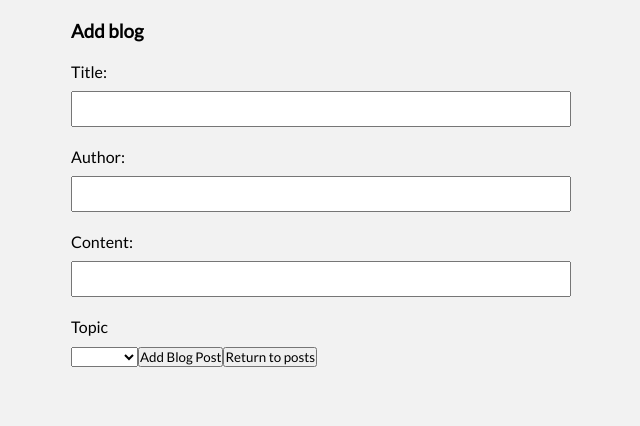
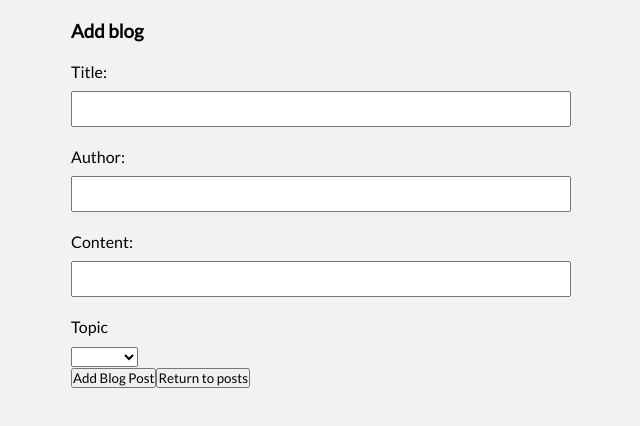
Before and after one commit to rosensteinsamuel1/vue-cleveland-blog, a Vue app: page /add in a window 1280 px wide. Shown: the top 426 px of the page, without its empty margins (319-959 px from the left). Built offline with nearby package versions, Linux system fonts and the light colour scheme.

Commit message:
updated README

```diff
--- a/src/components/AddBlog.vue
+++ b/src/components/AddBlog.vue
@@ -14,9 +14,10 @@
       <select v-model="blog.topic">
         <option v-for="topic in topics" v-bind:key="topic.id">{{topic}}</option>
       </select>
-      <!-- <router-link v-on:click.prevent="post" v-bind:to="'/'" tag="button">Add Post</router-link> -->
-      <button v-on:click.prevent="post" @click="$router.push('/')">Add Blog Post</button>
-      <button @click="$router.push('/')">Return to posts</button>
+      <div class="buttons">
+        <button v-on:click.prevent="post" @click="$router.push('/')">Add Blog Post</button>
+        <button @click="$router.push('/')">Return to posts</button>
+      </div>
     </form>
   </div>
 </template>
--- a/src/components/ShowBlogs.vue
+++ b/src/components/ShowBlogs.vue
@@ -44,7 +44,6 @@ export default {
         blogsArray.sort((a, b) => {
           return b.timestamp - a.timestamp;
         });
-        console.log(blogsArray);
         this.loading = false;
         this.blogs = blogsArray;
       });
--- a/src/components/ShowSingleBlog.vue
+++ b/src/components/ShowSingleBlog.vue
@@ -4,6 +4,7 @@
       <h4>The post is loading...</h4>
     </div>
     <div class="single-post" v-if="!loading">
+      <button @click="$router.push('/')">Return to posts</button>
       <h2>{{blog.title | toUpperCase}}</h2>
       <p>{{blog.content}}</p>
       <div class="post-information">
```
Also changed, not shown: Todo.txt, 1 other file (tests, documents, lock files or other folders).
